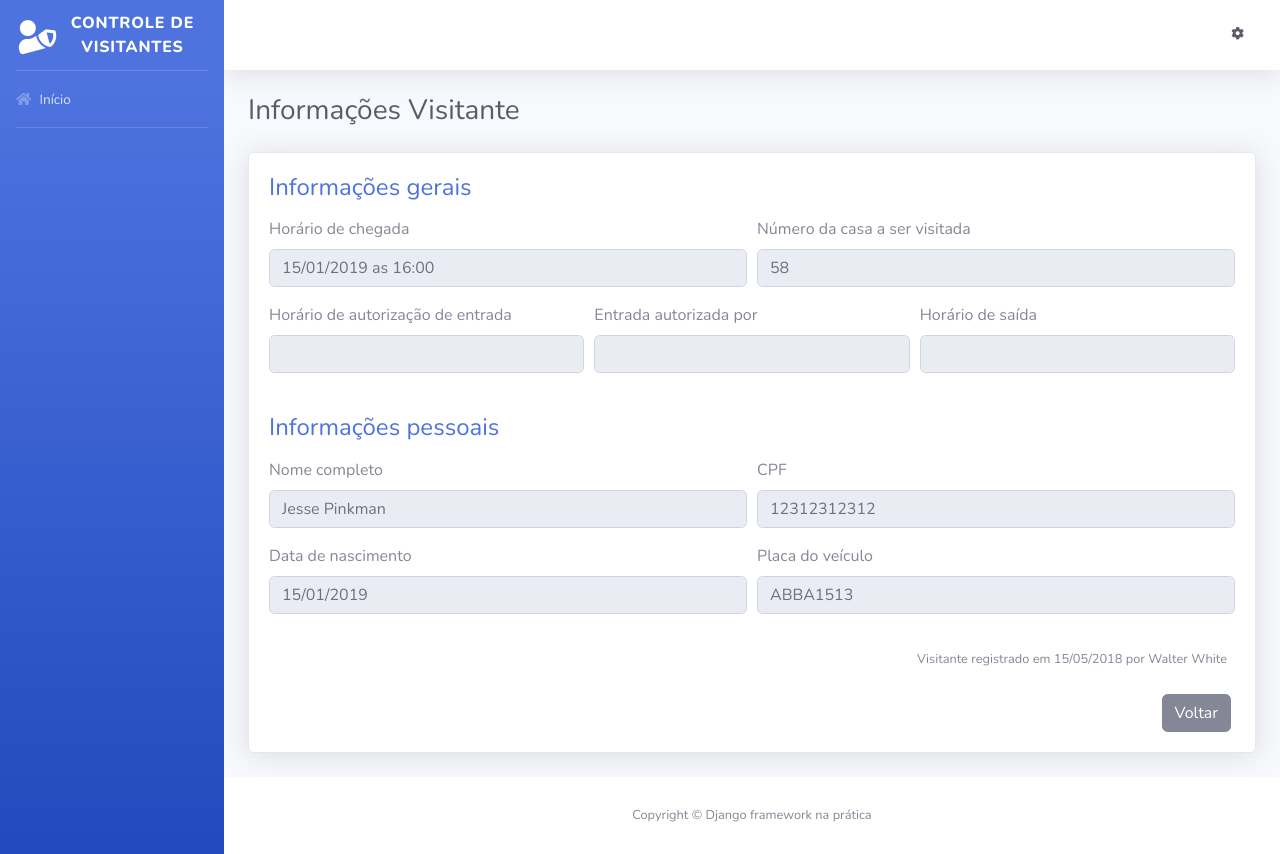
After one commit to wesscosta/controleVisitante-django, a Django app: page /informacoes-visitante/ in a window 1280 px wide. The commit adds this page. Run offline with Django 5.2, Linux system fonts and the light colour scheme; the visitor is signed in with stand-in values (Sample User, id 1); some libraries are stand-ins or nearby versions.

Commit message:
feat: templates

```diff
--- a/core/urls.py
+++ b/core/urls.py
@@ -2,12 +2,13 @@
 from django.contrib import admin
 from django.urls import path
 from dashboard.views import index
-from visitantes.views import registrar_visitante
+from visitantes.views import registrar_visitante, informacoes_visitante
 from django.contrib.auth import views as auth_views
 
 urlpatterns = [
     path('admin/', admin.site.urls),
     path('', index ,name='index'),
-    path('registrar-visitante/', registrar_visitante ,name='registrar_visitante'),
     path('login/',auth_views.LoginView.as_view(template_name = 'login.html'),name= 'login'),
+    path('registrar-visitante/', registrar_visitante, name='registrar_visitante'),
+    path('informacoes-visitante/', informacoes_visitante, name='informacoes_visitante'),
 ]
--- a/templates/base.html
+++ b/templates/base.html
@@ -30,7 +30,7 @@
                 <hr class="sidebar-divider my-0">
 
                 <li class="nav-item">
-                    <a class="nav-link" href="#">
+                    <a class="nav-link" href="{% url 'index' %}">
                         <i class="fas fa-home"></i>
                         <span>Início</span>
                     </a>
--- a/templates/index.html
+++ b/templates/index.html
@@ -110,7 +110,7 @@
                             <td>{{ visitante.get_horario_autorizacao}}</td>
                             <td>{{ visitante.get_morador_responsavel}}</td>
                             <td>
-                                <a href="#">
+                                <a href='{% url "informacoes_visitante" %}'>
                                     Ver informações
                                 </a>
                             </td>
--- /dev/null
+++ b/templates/informacoes_visitante.html
@@ -0,0 +1,92 @@
+{% extends "base.html" %}
+
+{% load widget_tweaks %}
+
+{% block conteudo %}
+<div class="container">
+    <div class="d-sm-flex align-items-center justify-content-between mb-4">
+        <h1 class="h3 mb-0 text-gray-800">{{ nome_pagina }}</h1>
+    </div>
+
+    <div class="card shadow mb-4">
+        <div class="card-body">
+            <h4 class="mb-3 text-primary">
+                Informações gerais
+            </h4>
+
+            <form>
+                <div class="form-row">
+                    <div class="form-group col-md-6">
+                        <label>Horário de chegada</label>
+                        <input type="text" class="form-control" value="15/01/2019 as 16:00" disabled>
+                    </div>
+
+                    <div class="form-group col-md-6">
+                        <label>Número da casa a ser visitada</label>
+                        <input type="text" class="form-control" value="58" disabled>
+                    </div>
+                </div>
+
+                <div class="form-row">
+                    <div class="form-group col-md-4">
+                        <label>Horário de autorização de entrada</label>
+                        <input type="text" class="form-control" value="" disabled>
+                    </div>
+
+                    <div class="form-group col-md-4">
+                        <label>Entrada autorizada por</label>
+                        <input type="text" class="form-control" value="" disabled>
+                    </div>
+
+                    <div class="form-group col-md-4">
+                        <label>Horário de saída</label>
+                        <input type="text" class="form-control" value="" disabled>
+                    </div>
+                </div>
+            </form>
+
+            <h4 class="mb-3 mt-4 text-primary">
+                Informações pessoais
+            </h4>
+
+            <form>
+                <div class="form-row">
+                    <div class="form-group col-md-6">
+                        <label>Nome completo</label>
+                        <input type="text" class="form-control" value="Jesse Pinkman" disabled>
+                    </div>
+
+                    <div class="form-group col-md-6">
+                        <label>CPF</label>
+                        <input type="text" class="form-control" value="12312312312" disabled>
+                    </div>
+                </div>
+
+                <div class="form-row">
+                    <div class="form-group col-md-6">
+                        <label>Data de nascimento</label>
+                        <input type="text" class="form-control" value="15/01/2019" disabled>
+                    </div>
+
+                    <div class="form-group col-md-6">
+                        <label>Placa do veículo</label>
+                        <input type="text" class="form-control" value="ABBA1513" disabled>
+                    </div>
+                </div>
+            </form>
+
+            <p class="mr-2 mt-3 mb-4 text-right">
+                <small>
+                    Visitante registrado em 15/05/2018 por Walter White
+                </small>
+            </p>
+
+            <div class="mr-1 text-right">
+                <a href="#" class="btn btn-secondary text-white" type="button">
+                    <span class="text">Voltar</span>
+                </a>
+            </div>
+        </div>
+    </div>
+</div>
+{% endblock %}
--- a/visitantes/views.py
+++ b/visitantes/views.py
@@ -25,3 +25,12 @@ def registrar_visitante(request):
     }
 
     return render(request,'registrar_visitante.html',context)
+
+@login_required
+def informacoes_visitante(request):
+
+    context ={
+        'nome_pagina': 'Informações Visitante',
+    }
+
+    return render(request,'informacoes_visitante.html',context)
```
Also changed, not shown: templates/registrar_visitante.html (+10 -0 lines).
